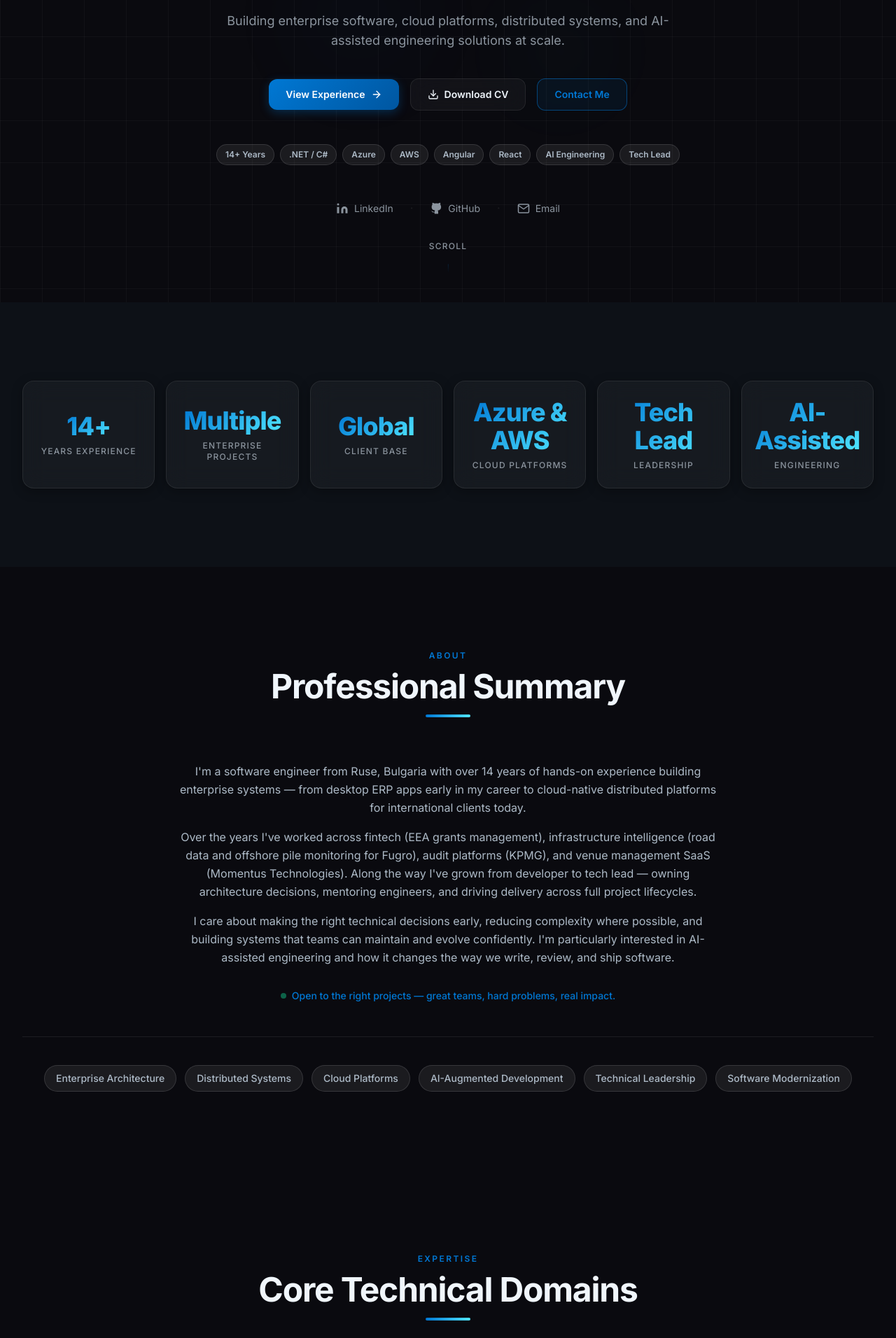
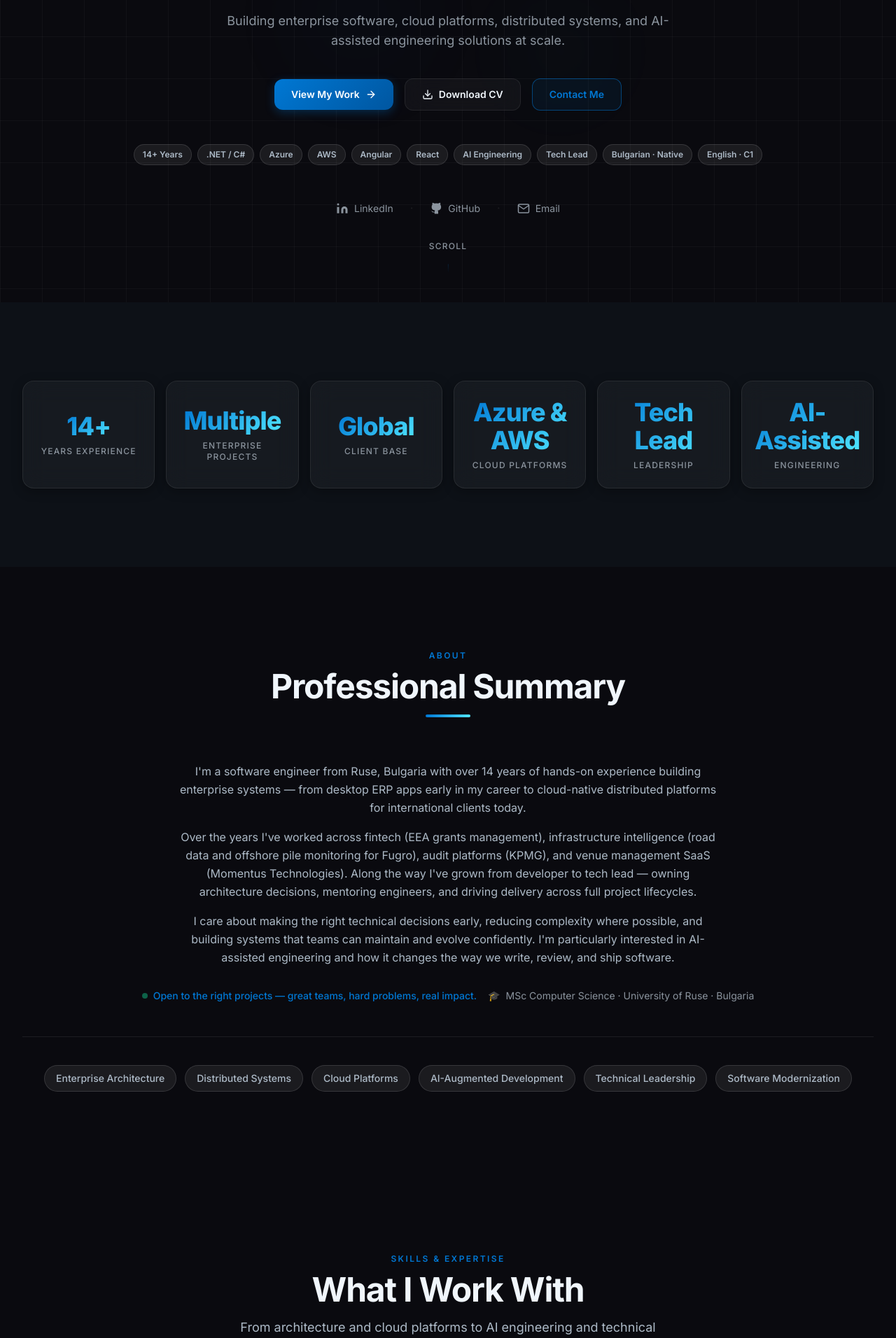
Before and after one commit to mariyan-marinov/mariyan-marinov-cv, a Next.js app: page / in a window 1280 px wide. Shown: the part 368-2280 px from the top of the page at 70% size. Built offline with nearby package versions, Linux system fonts and the light colour scheme.

Commit message:
Refactor code structure for improved readability and maintainability

```diff
--- a/src/app/page.tsx
+++ b/src/app/page.tsx
@@ -2,13 +2,9 @@ import { HeroSection } from '@/components/sections/HeroSection'
 import { ImpactSection } from '@/components/sections/ImpactSection'
 import { SummarySection } from '@/components/sections/SummarySection'
 import { ExpertiseSection } from '@/components/sections/ExpertiseSection'
-import { SkillsSection } from '@/components/sections/SkillsSection'
 import { ProjectsSection } from '@/components/sections/ProjectsSection'
 import { ExperienceSection } from '@/components/sections/ExperienceSection'
-import { LeadershipSection } from '@/components/sections/LeadershipSection'
-import { EducationSection } from '@/components/sections/EducationSection'
 import { CertificationsSection } from '@/components/sections/CertificationsSection'
-import { LanguagesSection } from '@/components/sections/LanguagesSection'
 import { ContactSection } from '@/components/sections/ContactSection'
 
 export default function HomePage() {
@@ -18,13 +14,9 @@ export default function HomePage() {
       <ImpactSection />
       <SummarySection />
       <ExpertiseSection />
-      <SkillsSection />
       <ProjectsSection />
       <ExperienceSection />
-      <LeadershipSection />
-      <EducationSection />
       <CertificationsSection />
-      <LanguagesSection />
       <ContactSection />
     </>
   )
--- a/src/components/sections/ExpertiseSection.tsx
+++ b/src/components/sections/ExpertiseSection.tsx
@@ -166,7 +166,11 @@ export function ExpertiseSection() {
     <section id="expertise" className="section-padding">
       <div className="container-narrow">
         <AnimatedSection direction="up">
-          <SectionHeading eyebrow="Expertise" title="Core Technical Domains" />
+          <SectionHeading
+            eyebrow="Skills & Expertise"
+            title="What I Work With"
+            subtitle="From architecture and cloud platforms to AI engineering and technical leadership — the full stack of what I bring to a project."
+          />
         </AnimatedSection>
 
         <div className="grid grid-cols-1 md:grid-cols-2 lg:grid-cols-3 gap-6">
--- a/src/components/sections/HeroSection.tsx
+++ b/src/components/sections/HeroSection.tsx
@@ -108,11 +108,11 @@ export function HeroSection() {
           className="flex flex-col sm:flex-row items-center justify-center gap-4 mb-12"
         >
           <a
-            href={assetPath('/#experience')}
+            href={assetPath('/#projects')}
             className="btn-primary"
-            aria-label="View professional experience"
+            aria-label="View my work and projects"
           >
-            View Experience
+            View My Work
             <svg width="16" height="16" viewBox="0 0 24 24" fill="none" stroke="currentColor" strokeWidth="2" strokeLinecap="round" strokeLinejoin="round" aria-hidden="true">
               <line x1="5" y1="12" x2="19" y2="12" />
               <polyline points="12 5 19 12 12 19" />
--- a/src/components/sections/SummarySection.tsx
+++ b/src/components/sections/SummarySection.tsx
@@ -46,6 +46,10 @@ export function SummarySection() {
               <span className="w-2 h-2 rounded-full bg-emerald-500 animate-pulse" aria-hidden="true" />
               {profile.availability}
             </div>
+            <div className="flex items-center gap-2 text-sm text-[var(--text-muted)]">
+              <span aria-hidden="true">🎓</span>
+              MSc Computer Science · University of Ruse · Bulgaria
+            </div>
           </div>
         </AnimatedSection>
 
--- a/src/data/profile.ts
+++ b/src/data/profile.ts
@@ -32,5 +32,7 @@ I care about making the right technical decisions early, reducing complexity whe
     'React',
     'AI Engineering',
     'Tech Lead',
+    'Bulgarian · Native',
+    'English · C1',
   ],
 }
```
Also changed, not shown: 1 other file (tests, documents, lock files or other folders).
